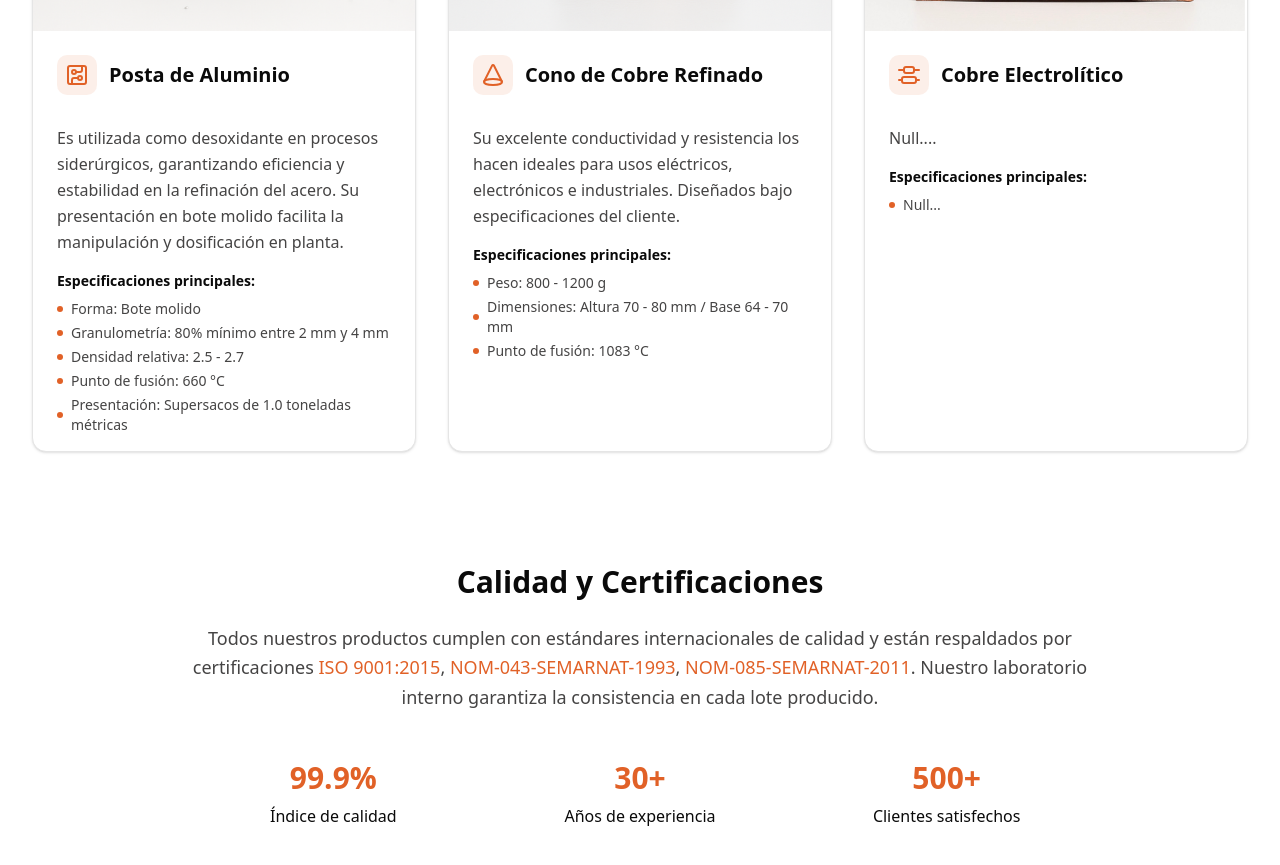
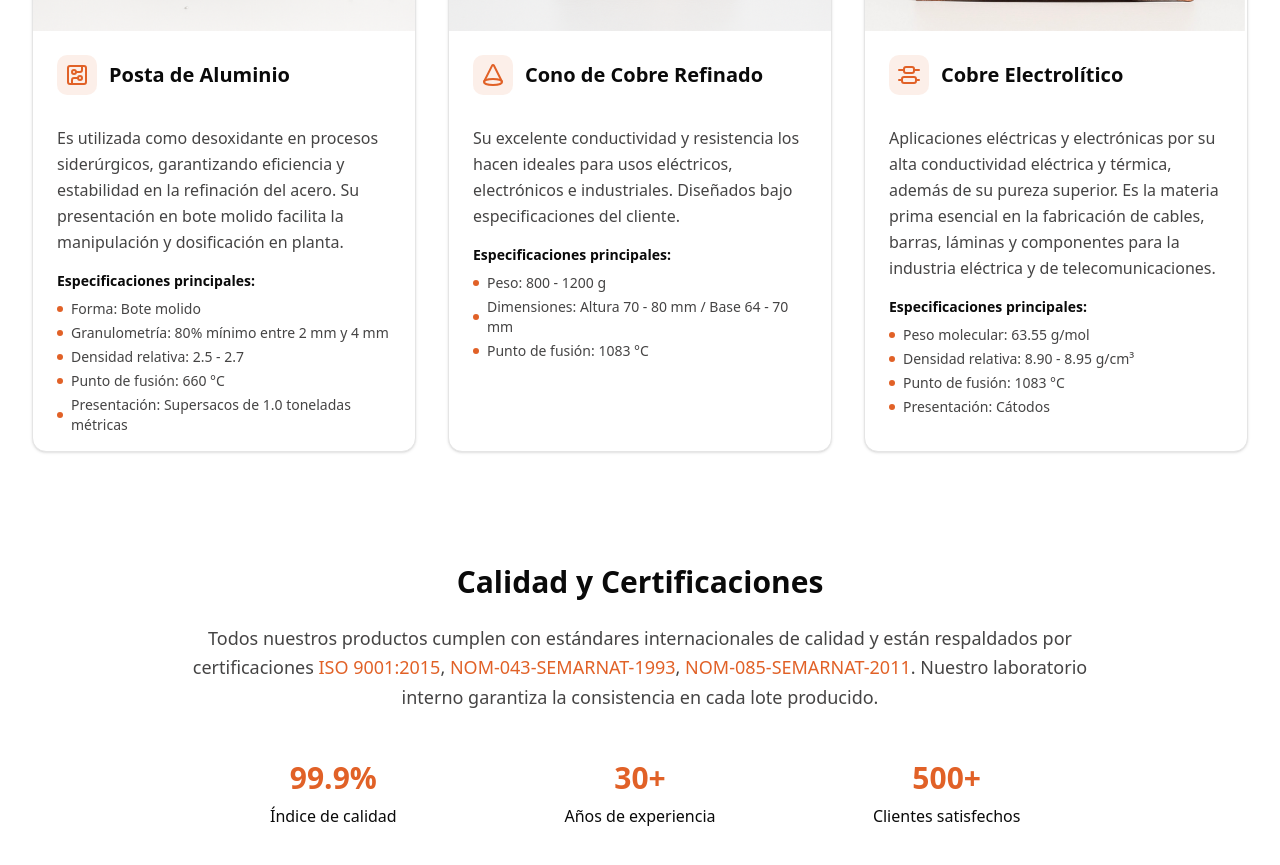
Before and after one commit to RobertoMancilla/landing_page, a Next.js app: page /products in a window 1280 px wide. Shown: the part 1100-1965 px from the top of the page. Built offline with nearby package versions, Linux system fonts and the light colour scheme.

Commit message:
agregando info del cobre

```diff
--- a/components/products/ProductsPageContent.tsx
+++ b/components/products/ProductsPageContent.tsx
@@ -145,7 +145,12 @@ export function ProductsPageContent() {
   const electrolyticalCopperData = {
     title: "Cobre Electrolítico",
     imageSrc: "/images/products/cobre_jojo.png",
-    specs: ["Null..."],
+    specs: [
+      "Peso molecular: 63.55 g/mol",
+      "Densidad relativa: 8.90 - 8.95 g/cm³",
+      "Punto de fusión: 1083 °C",
+      "Presentación: Cátodos",
+    ],
     composition: [
       { nombre: "Cobre", formula: "Cu", min: "99.99%", max: undefined },
       { nombre: "Níquel", formula: "Ni", min: undefined, max: undefined },
@@ -253,8 +258,14 @@ export function ProductsPageContent() {
       id: 6,
       icon: AlignVerticalDistributeCenter,
       title: "Cobre Electrolítico",
-      description: "Null....",
-      specifications: ["Null..."],
+      description:
+        "Aplicaciones eléctricas y electrónicas por su alta conductividad eléctrica y térmica, además de su pureza superior. Es la materia prima esencial en la fabricación de cables, barras, láminas y componentes para la industria eléctrica y de telecomunicaciones.",
+      specifications: [
+        "Peso molecular: 63.55 g/mol",
+        "Densidad relativa: 8.90 - 8.95 g/cm³",
+        "Punto de fusión: 1083 °C",
+        "Presentación: Cátodos",
+      ],
       image: "/images/products/cobre_jojo.png",
     },
   ];
```
